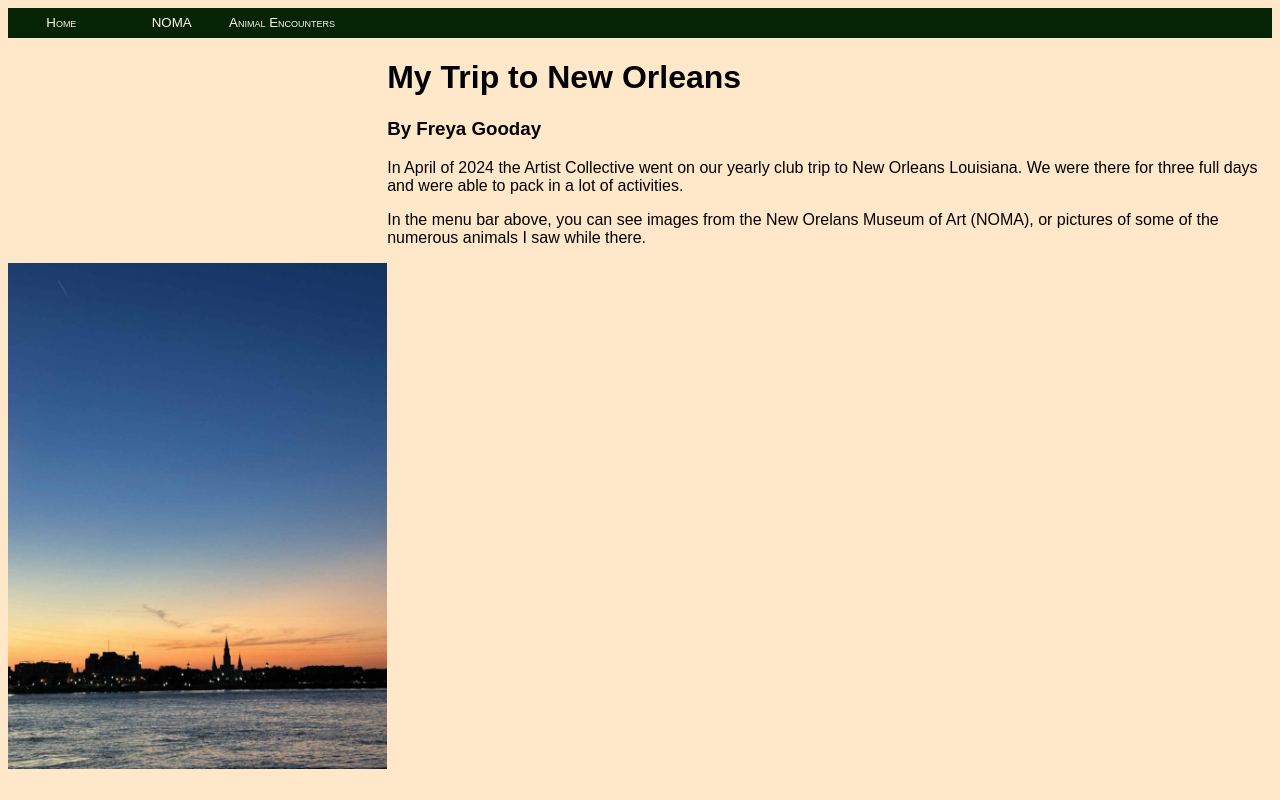
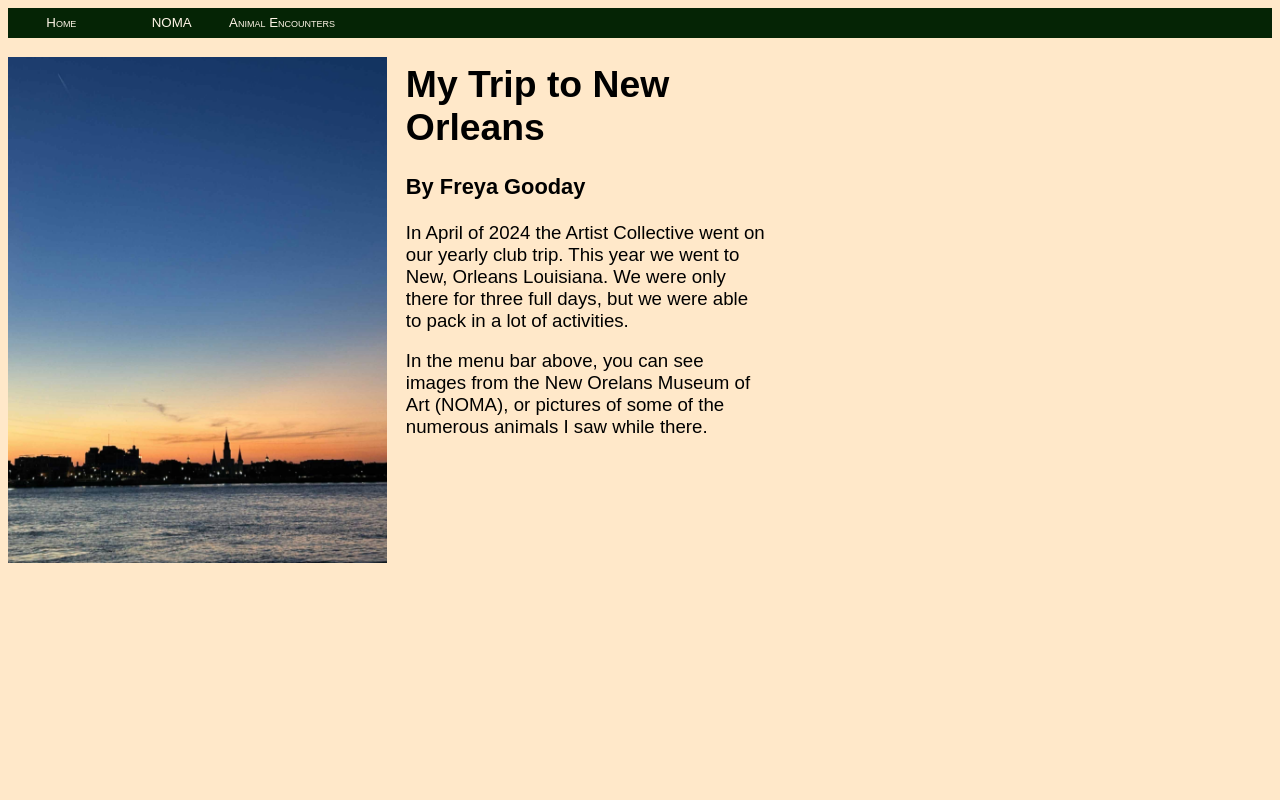
Before and after one commit to FreyaGuppy/MART341-WebDesign, a plain HTML site: page assignment-13/index.html in a window 1280 px wide. Drawn offline with Linux system fonts and the light colour scheme.

Commit message:
edit index

```diff
--- a/assignment-13/css/style.css
+++ b/assignment-13/css/style.css
@@ -59,24 +59,21 @@ header {
 body {
     background-color: rgb(255, 232, 201);
     font-family: Arial, Helvetica, sans-serif;
-    font-size: 12pt;
+    font-size: 14pt;
 
 }
 
-/*this isn't working*/
-.home-background {
-    width: 100%;
-    height: auto;
-    background-image: url(../images/home.jpg);
-    background-repeat: no-repeat;
-    background-size: contain;
+.home {
+    width:100%;
 }
 
-/* I think I dont understand how the percentage thing works. It keeps not doing what I expect it to do.*/
-.home {
-    width: 70%;
-    float: right;
+img {
+    max-width: 50%;
+    float: left;
+    margin-top: 1em;
+    margin-right: 1em;
 }
-.home-image {
-    float: left;
+
+.text-box {
+    max-width: 60%;
 }
--- a/assignment-13/index.html
+++ b/assignment-13/index.html
@@ -35,15 +35,16 @@
             </div>
         </header>
         <div class="home">
+            <img src="./images/home.jpg" width="30%"/></div>
+            <div class="text-box">
                 <h1>My Trip to New Orleans</h1>
                 <h3>By Freya Gooday</h3>
 
-            <div class="home-background"></div>
-
-                <p>In April of 2024 the Artist Collective went on our yearly club trip to New Orleans Louisiana. We were there for three full days and were able to pack in a lot of activities.</p>
+                <p>In April of 2024 the Artist Collective went on our yearly club trip. This year we went to New, Orleans Louisiana. We were only there for three full days, but we were able to pack in a lot of activities.</p>
                 <p>In the menu bar above, you can see images from the New Orelans Museum of Art (NOMA), or pictures of some of the numerous animals I saw while there.</p>
+            </div>
         </div>
-        <div class="home-image"><img src="./images/home.jpg" width="30%"/></div>
+        <div class="home-image">
     </body>
 
 </html>
```
